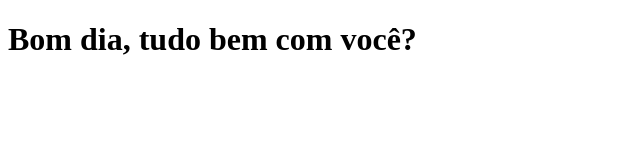
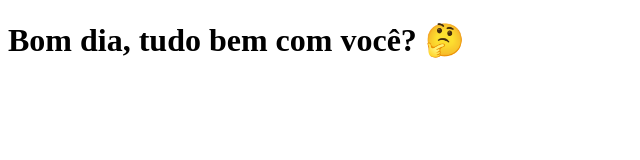
Before and after one commit to jeancsla/clone-tabnews-jean, a Next.js app: page / in a window 1280 px wide. Shown: the top 160 px of the page, without its empty margins (0-640 px from the left). Built offline with nearby package versions, Linux system fonts and the light colour scheme.

Commit message:
modifica a frase

```diff
--- a/pages/index.js
+++ b/pages/index.js
@@ -1,3 +1,3 @@
 export default function Home() {
-  return <h1>Bom dia, tudo bem com você?</h1>
+  return <h1>Bom dia, tudo bem com você? 🤔</h1>
 }
```
